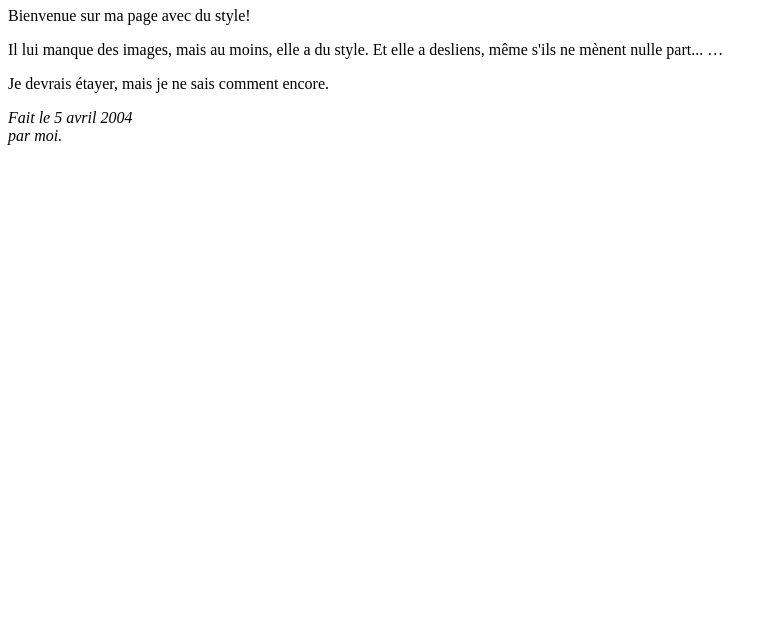
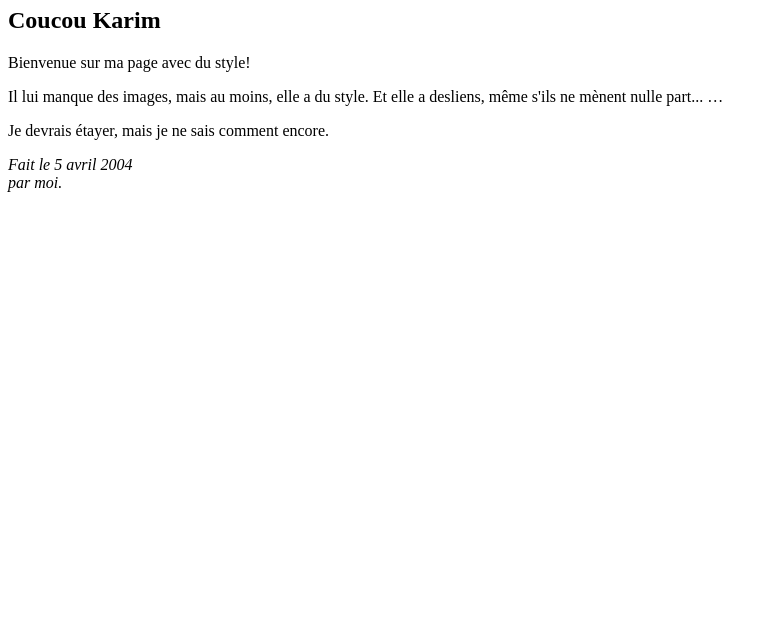
Before and after one commit to mjfphp/dosipic, a plain HTML site: page basic.html in a window 1280 px wide. Shown: the part 161-800 px from the top of the page, without its empty margins (0-777 px from the left). Drawn offline with Linux system fonts and the light colour scheme.

Commit message:
message to karim

```diff
--- a/basic.html
+++ b/basic.html
@@ -16,7 +16,7 @@
 
 <!-- Contenu principal -->
 <h1>Ma première page avec du style</h1>
-
+<h2>Coucou Karim </h2>
 <p>Bienvenue sur ma page avec du style!
 
 <p>Il lui manque des images, mais au moins, elle a du style. Et elle a desliens, même s'ils ne mènent nulle part...
```
